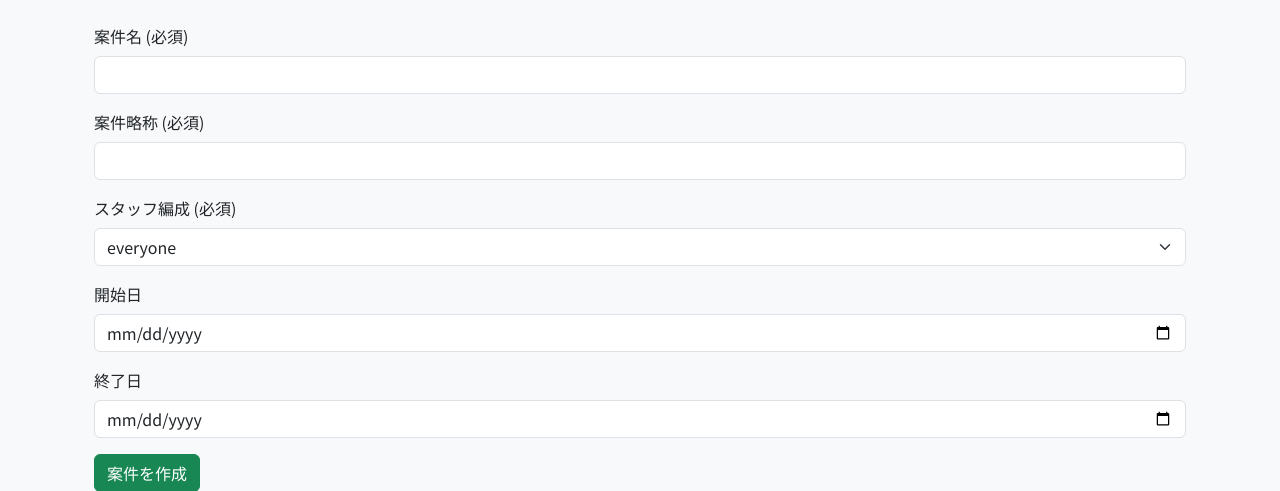
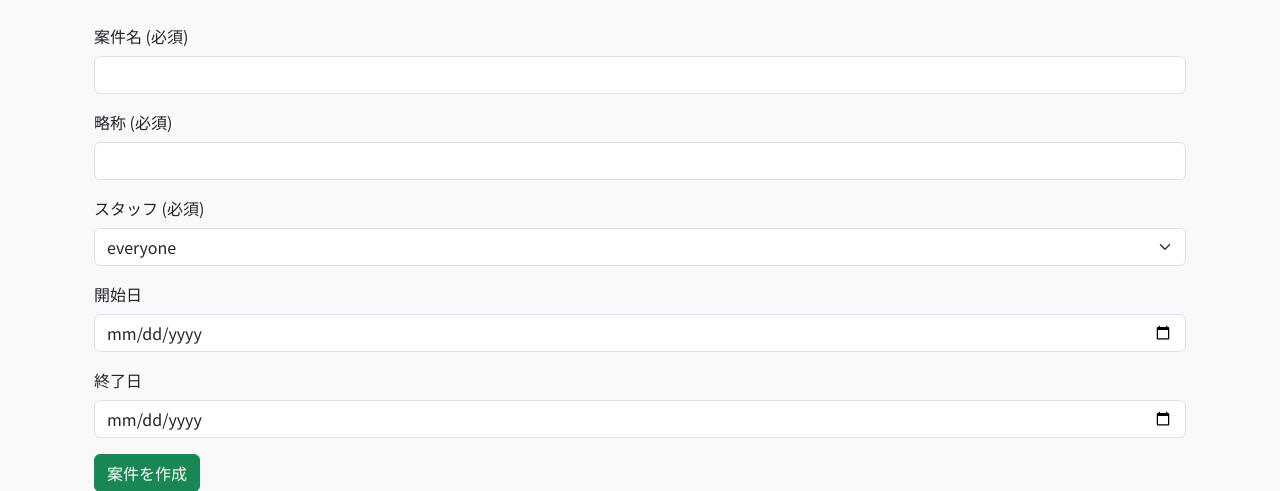
Before and after one commit to desertsowl/dsheet012, a Node server app: page /manager/job/new in a window 1280 px wide. Shown: the part 50-541 px from the top of the page. Run offline with Node 20, Linux system fonts and the light colour scheme; some libraries are stand-ins or nearby versions.

Commit message:
案件DBフィールド名変更

```diff
--- a/app.js
+++ b/app.js
@@ -220,15 +220,14 @@ app.get('/manager/:db/:collection/read', async (req, res) => {
 const jobDb = mongoose.connection.useDb('job', { useCache: true });
 const JobSchema = new mongoose.Schema({
     案件名: { type: String, required: true, unique: true },
-    案件略称: { type: String, required: true, unique: true },
-    スタッフ編成: { type: String, required: true },
+    略称: { type: String, required: true, unique: true },
+    スタッフ: { type: String, required: true },
     開始日: Date,
     終了日: Date,
     作成日: { type: Date, default: Date.now }
 });
 const Job = jobDb.model('Job', JobSchema, 'job');
 
-// 新規案件ページ表示ルート
 app.get('/manager/job/new', async (req, res) => {
     try {
         const database = mongoose.connection.useDb('staff');
@@ -248,17 +247,17 @@ app.get('/manager/job/new', async (req, res) => {
 
 // 新規案件のデータ保存処理
 app.post('/manager/job/new', async (req, res) => {
-    const { 案件名, 案件略称, スタッフ編成, 開始日, 終了日 } = req.body;
+    const { 案件名, 略称, スタッフ, 開始日, 終了日 } = req.body;
 
-    if (!案件名 || !案件略称 || !スタッフ編成) {
+    if (!案件名 || !略称 || !スタッフ) {
         return res.status(400).send('必須項目が入力されていません');
     }
 
     try {
         const newJob = new Job({
             案件名,
-            案件略称,
-            スタッフ編成,
+            略称,
+            スタッフ,
             開始日: 開始日 ? new Date(開始日) : null,
             終了日: 終了日 ? new Date(終了日) : null
         });
--- a/views/newjob.ejs
+++ b/views/newjob.ejs
@@ -5,12 +5,12 @@
             <input type="text" id="案件名" name="案件名" class="form-control" required>
         </div>
         <div class="mb-3">
-            <label for="案件略称" class="form-label">案件略称 (必須)</label>
-            <input type="text" id="案件略称" name="案件略称" class="form-control" required>
+            <label for="略称" class="form-label">略称 (必須)</label>
+            <input type="text" id="略称" name="略称" class="form-control" required>
         </div>
         <div class="mb-3">
-            <label for="スタッフ編成" class="form-label">スタッフ編成 (必須)</label>
-            <select id="スタッフ編成" name="スタッフ編成" class="form-select" required>
+            <label for="スタッフ" class="form-label">スタッフ (必須)</label>
+            <select id="スタッフ" name="スタッフ" class="form-select" required>
                 <% staffCollections.forEach(collection => { %>
                     <option value="<%= collection %>"><%= collection %></option>
                 <% }) %>
```
